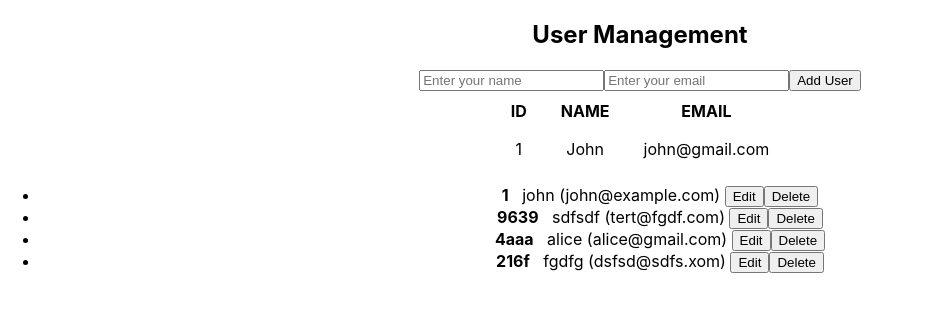
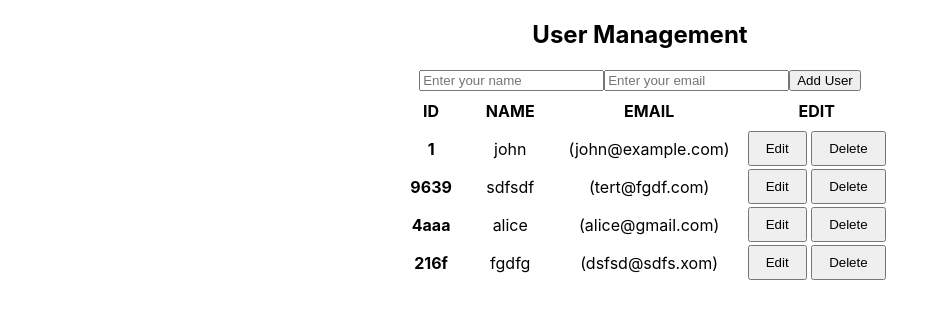
Before and after one commit to Namnika/react-axios-crud, a React (Create React App) app: page / in a window 1280 px wide. Shown: the top 318 px of the page, without its empty margins (0-926 px from the left). Built offline with nearby package versions, Linux system fonts and the light colour scheme; data requests are answered from the project's data file.

Commit message:
create table ui for users

```diff
--- a/src/App.js
+++ b/src/App.js
@@ -78,45 +78,33 @@ function App() {
         <input name='email' value={form.email} onChange={handleChange} placeholder='Enter your email' required />
         <button type='submit'>Add User </button>
 
-        {/* create table for users */}
+
         <table>
-          <thead>
-            <tr>
-              <th>ID</th>
-              <th>NAME</th>
-              <th>EMAIL</th>
-            </tr>
-          </thead>
-          <tbody>
-            <tr>
-              <td>1</td>
-              <td>John</td>
-              <td>john@gmail.com</td>
-            </tr>
-          </tbody>
-        </table>
+          <tr >
+            <th>ID</th>
+            <th>NAME</th>
+            <th>EMAIL</th>
+            <th>EDIT</th>
+          </tr>
 
-        <ul>
           {users.map((user, index) => {
-            return <li key={user.id}>
+            return <tr key={user.id}>
+              <td><strong>{user.id}</strong></td>
 
-              <strong>{user.id}</strong>&nbsp; &nbsp;
-
-              {isEditingInput && editingId === user.id ?
+              <td>{isEditingInput && editingId === user.id ?
                 <> {/** creating handleSave to save form field */}
                   <input name='name' value={editingForm.name} onChange={handleEditChange} />
                   <input name='email' value={editingForm.email} onChange={handleEditChange} />
                   <button onClick={(e) => handleSave(e, user)}>Save</button>
                 </> :
 
-                <span>{user.name} ({user.email})</span>
-              }&nbsp;
-              <button onClick={() => handleEdit(user.id)}>Edit</button>
+                <span>{user.name} </span>}</td>
+              <td><span>({user.email})</span></td>
+              <button onClick={() => handleEdit(user.id)}>Edit</button>&nbsp;
               <button onClick={() => handleDelete(user.id)} >Delete</button>
-            </li>
-
+            </tr>
           })}
-        </ul>
+        </table>
       </form>
     </div>
   );
```
